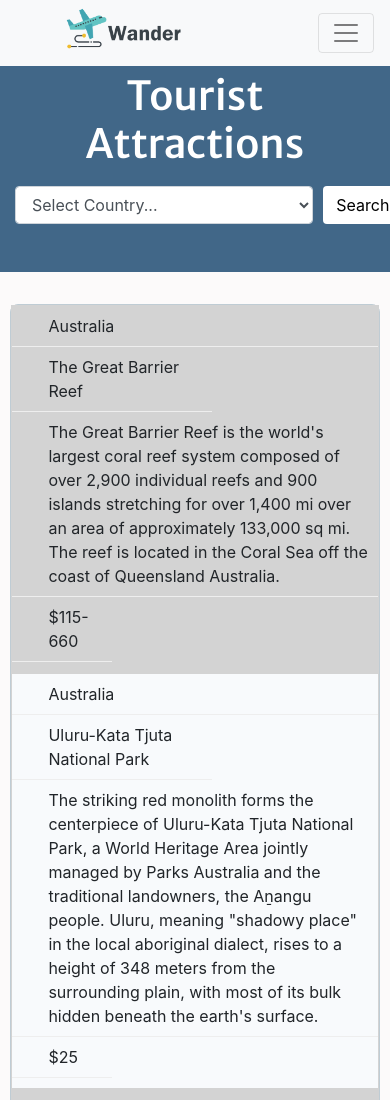
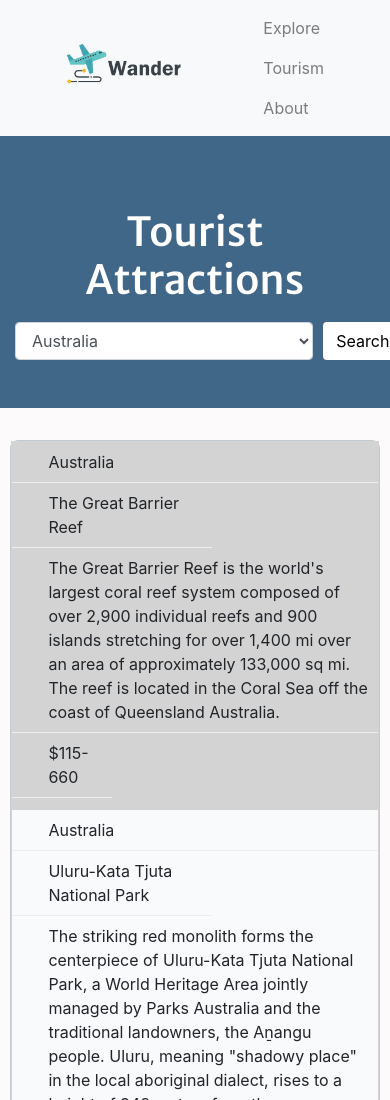
Before and after one commit to info340-wi21/project-1-group-7, a website: page tourism.html in a window 390 px wide. Shown: the top 1100 px of the page. Drawn offline with nearby package versions, Linux system fonts and the light colour scheme.

Commit message:
responsive nav

```diff
--- a/tourism.html
+++ b/tourism.html
@@ -19,32 +19,31 @@
 <body>
   <header>
 
-    <nav class="navbar navbar-expand-lg navbar-light bg-light fixed-top" role="navigation">
+    <nav class="navbar navbar-expand-lg navbar-light bg-light" role="navigation">
       <!--Logo-->
       <a class="navbar-logo" href="index.html">
         <img id="logo" src="img/travel-logo.png" alt="Website Logo">
       </a>
-      <button class="navbar-toggler" type="button" data-toggle="collapse" data-target="#navbarNavAltMarkup"
+      <!-- <button class="navbar-toggler" type="button" data-toggle="collapse" data-target="#navbarNavAltMarkup"
         aria-controls="navbarNavAltMarkup" aria-expanded="false" aria-label="Toggle navigation">
         <span class="navbar-toggler-icon"></span>
-      </button>
-      <div class="collapse navbar-collapse" id="navbarNavAltMarkup">
+      </button> -->
+      <!-- <div class="collapse navbar-collapse" id="navbarNavAltMarkup"> -->
+        <div class="" id="navbarNavAltMarkup"></div>
         <div class="navbar-nav ml-auto">
           <a class="nav-item nav-link" href="index.html">Explore</a>
           <a class="nav-item nav-link" href="tourism.html">Tourism</a>
           <a class="nav-item nav-link" href="landing.html">About</a>
         </div>
-      </div>
     </nav>
 
     <div class="jumbotron jumbotron-fluid">
       <div class="container">
         <h1 class="website-title">Tourist Attractions</h1>
-
         <div class="form-group form-row align-items-center searchbar">
           <div class="col-10">
             <select id="attractionList" class="form-control">
-              <option value="nothing" selected id="selectedNone" >Select Country...</option>
+              <!-- <option value="nothing" selected id="selectedNone" >Select Country...</option> -->
               <option>Australia</option>
               <option>Sweden</option>
               <option>New Zealand</option>
```
Also changed, not shown: index.html (+5 -5 lines), landing.html (+5 -5 lines).
